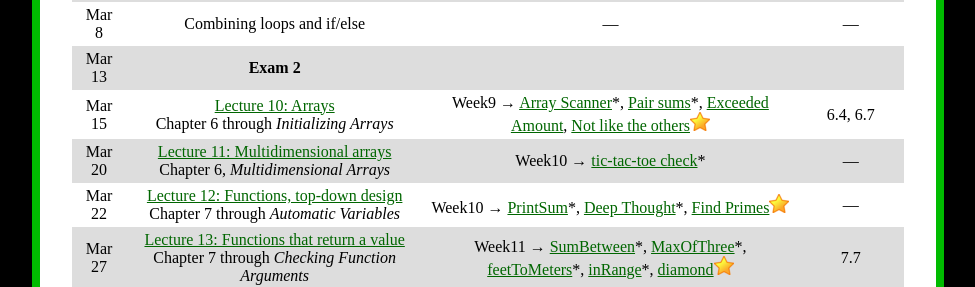
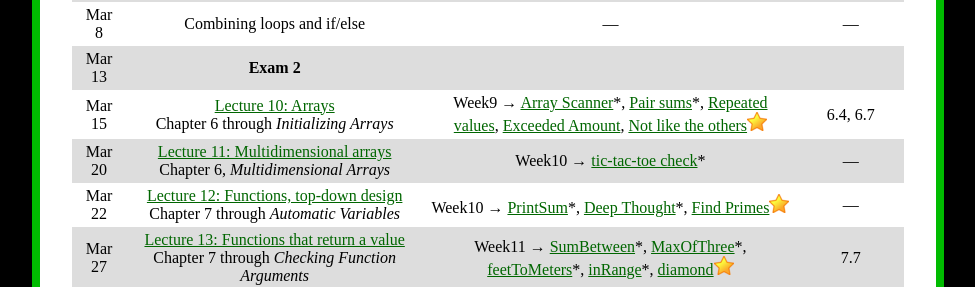
Before and after one commit to ycpcs/cs101-spring2018, a Jekyll site: the page built from schedule.md, in a window 1280 px wide. Shown: the part 1108-1395 px from the top of the page, without its empty margins (152-1127 px from the left). Built offline with Jekyll 4.4.1, drawn with Linux system fonts in a browser that asks for light colours.

Commit message:
added repeated values exercise

```diff
--- a/schedule.md
+++ b/schedule.md
@@ -30,7 +30,7 @@
 Mar 6 | [Lecture 8: Nested loops, char data types](lectures/lecture08.html)<br>Chapter 4, *Nested for Loops* | Week8 &rarr; [111222333444](https://cs.ycp.edu/cloudcoder/#exercise?c=15,p=819)\*, [multiplication table](https://cs.ycp.edu/cloudcoder/#exercise?c=15,p=858)\*, [which and how many?](https://cs.ycp.edu/cloudcoder/#exercise?c=15,p=820)![gold star](img/goldstar-tiny.png) | &mdash;
 Mar 8 | Combining loops and if/else | &mdash; | &mdash;
 Mar 13 | **Exam 2**
-Mar 15 | [Lecture 10: Arrays](lectures/lecture10.html)<br>Chapter 6 through *Initializing Arrays* | Week9 &rarr; [Array Scanner](https://cs.ycp.edu/cloudcoder/#exercise?c=15,p=821)\*, [Pair sums](https://cs.ycp.edu/cloudcoder/#exercise?c=15,p=822)\*, [Exceeded Amount](https://cs.ycp.edu/cloudcoder/#exercise?c=15,p=823), [Not like the others](https://cs.ycp.edu/cloudcoder/#exercise?c=15,p=824)![gold star](img/goldstar-tiny.png) | 6.4, 6.7
+Mar 15 | [Lecture 10: Arrays](lectures/lecture10.html)<br>Chapter 6 through *Initializing Arrays* | Week9 &rarr; [Array Scanner](https://cs.ycp.edu/cloudcoder/#exercise?c=15,p=821)\*, [Pair sums](https://cs.ycp.edu/cloudcoder/#exercise?c=15,p=822)\*, [Repeated values](https://cs.ycp.edu/cloudcoder/#exercise?c=17,p=847), [Exceeded Amount](https://cs.ycp.edu/cloudcoder/#exercise?c=15,p=823), [Not like the others](https://cs.ycp.edu/cloudcoder/#exercise?c=15,p=824)![gold star](img/goldstar-tiny.png) | 6.4, 6.7
 Mar 20 | [Lecture 11: Multidimensional arrays](lectures/lecture11.html)<br>Chapter 6, *Multidimensional Arrays* | Week10 &rarr; [tic-tac-toe check](https://cs.ycp.edu/cloudcoder/#exercise?c=15,p=852)\* | &mdash;
 Mar 22 | [Lecture 12: Functions, top-down design](lectures/lecture12.html)<br>Chapter 7 through *Automatic Variables* | Week10 &rarr;  [PrintSum](https://cs.ycp.edu/cloudcoder/#exercise?c=15,p=825)\*, [Deep Thought](https://cs.ycp.edu/cloudcoder/#exercise?c=15,p=826)\*, [Find Primes](https://cs.ycp.edu/cloudcoder/#exercise?c=15,p=827)![gold star](img/goldstar-tiny.png) | &mdash;
 Mar 27 | [Lecture 13: Functions that return a value](lectures/lecture13.html)<br>Chapter 7 through *Checking Function Arguments* | Week11 &rarr; [SumBetween](https://cs.ycp.edu/cloudcoder/#exercise?c=15,p=831)\*, [MaxOfThree](https://cs.ycp.edu/cloudcoder/#exercise?c=15,p=832)\*, [feetToMeters](https://cs.ycp.edu/cloudcoder/#exercise?c=15,p=849)\*, [inRange](https://cs.ycp.edu/cloudcoder/#exercise?c=15,p=850)\*, [diamond](https://cs.ycp.edu/cloudcoder/#exercise?c=15,p=851)![gold star](img/goldstar-tiny.png) | 7.7
```
